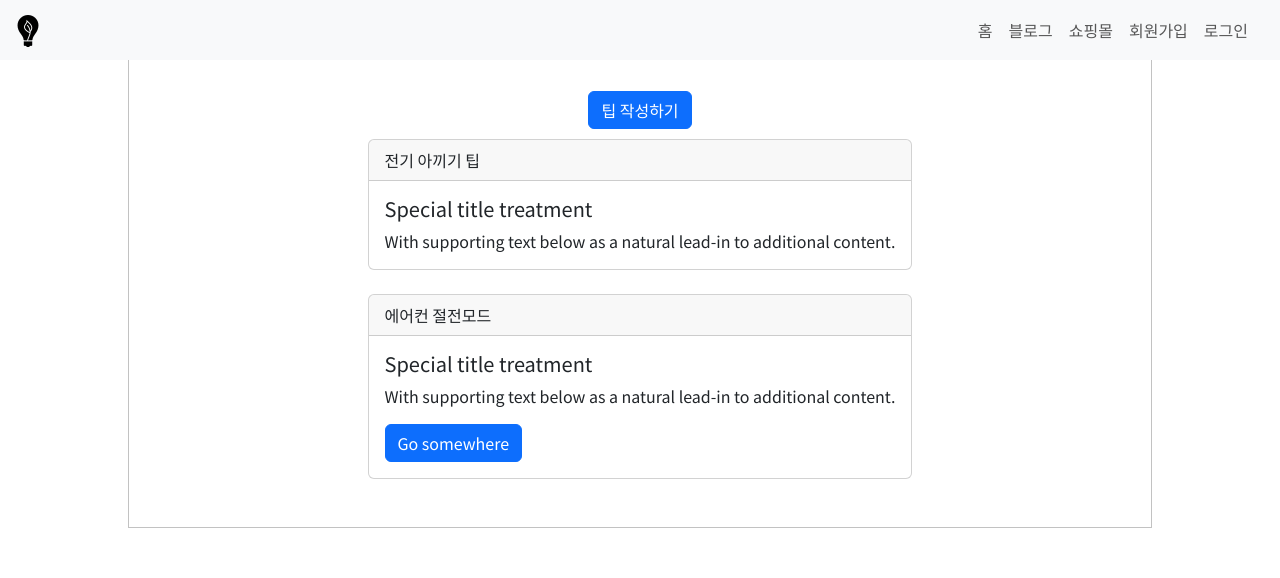
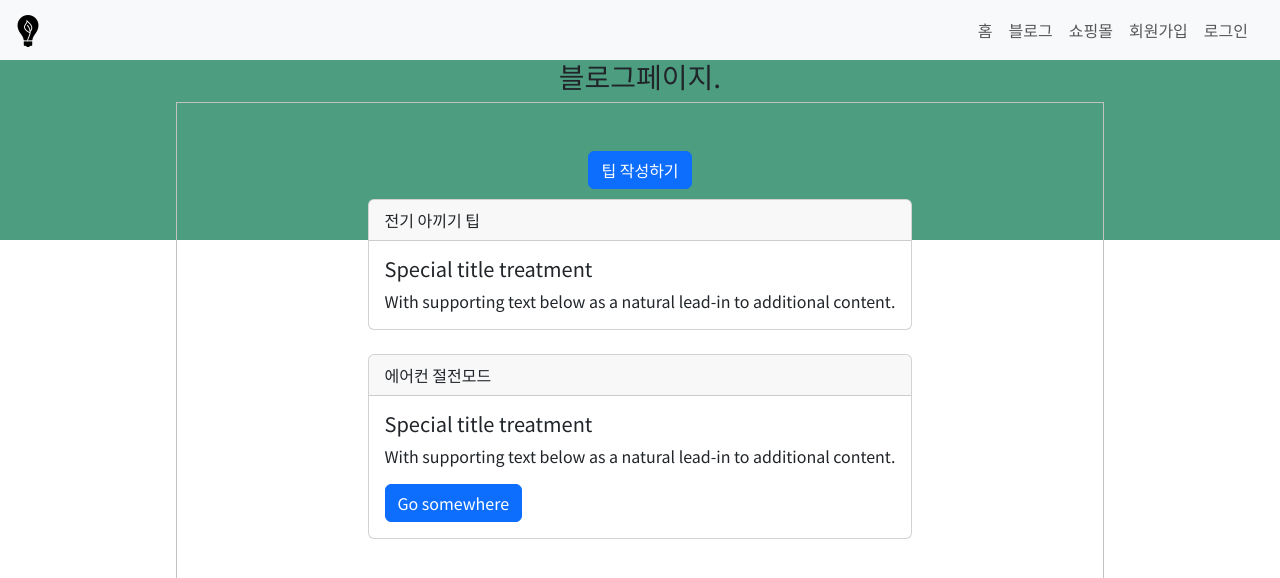
Before and after one commit to snghyun331/elice-ecobucks, a React (Vite) app in the folder front/: page /blog in a window 1280 px wide. Shown: the top 578 px of the page. Built offline with nearby package versions, Linux system fonts and the light colour scheme; no server answers.

Commit message:
Style: 홈페이지, 몰, 블로그 헤더 아래에 요소 보이게 padding추가

```diff
--- a/front/src/pages/Blog/Blog.jsx
+++ b/front/src/pages/Blog/Blog.jsx
@@ -2,7 +2,18 @@ import { Button, Card, Container } from "react-bootstrap";
 
 const Blog = () => {
   return (
-    <>
+    <div style={{ padding: "60px"}}>
+      <div
+            style={{
+              position: "absolute",
+              top: 0,
+              left: 0,
+              right: 0,
+              bottom: "70%",
+              background: "#4d9e81",
+              zIndex: -1,
+            }}
+          ></div>
       <h3 style={{ display: "flex", justifyContent: "center" }}>
         블로그페이지.
       </h3>
@@ -41,7 +52,7 @@ const Blog = () => {
           </Card.Body>
         </Card>
       </Container>
-    </>
+    </div>
   );
 };
 
--- a/front/src/pages/HomePage/HomePage.jsx
+++ b/front/src/pages/HomePage/HomePage.jsx
@@ -1,14 +1,12 @@
 import { Link } from "react-router-dom";
 import { Container, Button} from "react-bootstrap";
-import Logo from "../../assets/logo.png";
 import mall from "../../assets/mall.png";
 import tip from "../../assets/tip.png";
 import challenge from "../../assets/challenge.png";
 import TipCarousel from "./TipCarousel";
 const HomePage = () => {
   return (
-
-    <div style={{ justifyContent: "center" }}>
+    <div style={{ justifyContent: "center", padding: "60px" }}>
       <div
           style={{
             position: "absolute",
@@ -17,7 +15,7 @@ const HomePage = () => {
             right: 0,
             bottom: "70%",
             background: "#4d9e81",
-            zIndex: -1,
+            zIndex: -1
           }}
         ></div>
       <h3
--- a/front/src/pages/Mall/Mall.jsx
+++ b/front/src/pages/Mall/Mall.jsx
@@ -7,7 +7,18 @@ import SeoulMap from "../../../../data/seoul_map/seoulMap.png"; // 나중에 삭
 
 const Mall = () => {
   return (
-    <>
+    <div style={{zIndex: "-1", padding:"60px"}}>
+      <div
+          style={{
+            position: "absolute",
+            top: 0,
+            left: 0,
+            right: 0,
+            bottom: "70%",
+            background: "#4d9e81",
+            zIndex: -1,
+          }}
+        ></div>
       <Container className="text-center">
         <img src={Logo} className="w-50 mt-5 mb-5" alt="Logo" />
       </Container>
@@ -87,7 +98,7 @@ const Mall = () => {
           </Col>
         </Row>
       </Container>
-    </>
+    </div>
   );
 };
 
```
